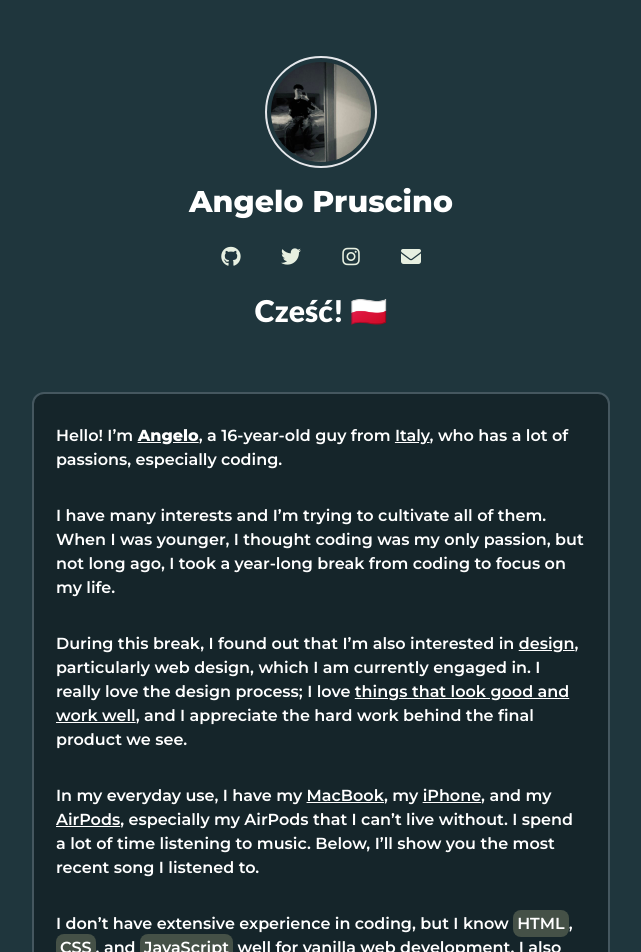
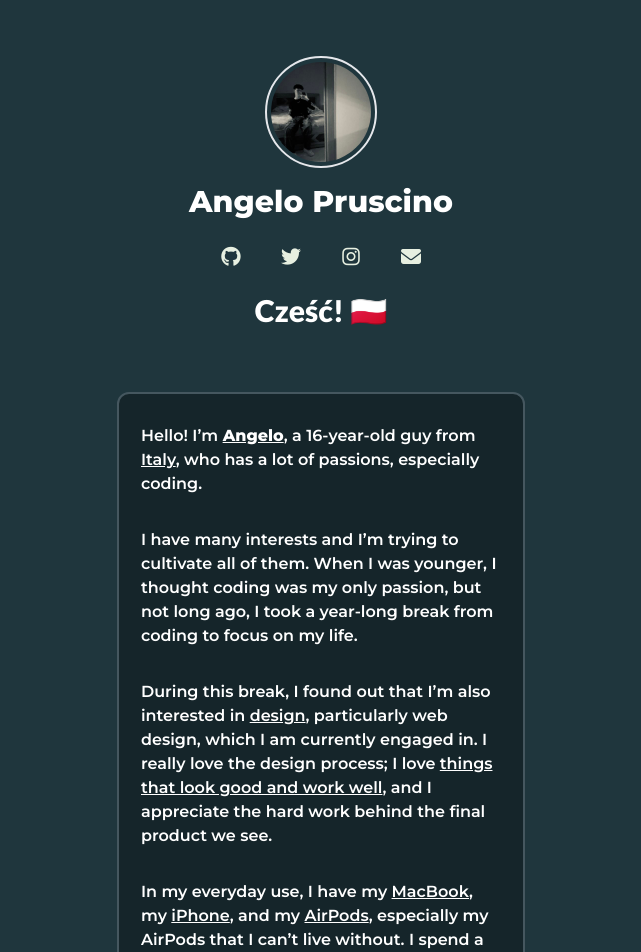
Before and after one commit to accelo0/my-site, a React (Vite) app: page / in a window 1280 px wide. Shown: the top 952 px of the page, without its empty margins (319-960 px from the left). Built offline with nearby package versions, Linux system fonts and the light colour scheme.

Commit message:
fix img e responsive

```diff
--- a/src/components/Body.jsx
+++ b/src/components/Body.jsx
@@ -15,7 +15,7 @@ function Body() {
         <div className="absolute flex items-end inset-0 rounded-t-xl border-2 border-gray-400 bg-black opacity-30"></div>
 
         {/* Testo con opacità 100% */}
-        <div className="relative content-center max-w-[530px] z-10 text-white text-base font-montserrat font-semibold mx-6 my-8">
+        <div className="relative content-center md:max-w-[360px] max-w-[530px] z-10 text-white text-base font-montserrat font-semibold mx-6 my-8">
           <p>
             Hello! I’m <span className="font-extrabold">Angelo</span>, a {years}
             -year-old guy from <span>Italy</span>, who has a lot of passions,
--- a/src/components/Header.jsx
+++ b/src/components/Header.jsx
@@ -1,11 +1,12 @@
 import colors from "../assets/colors.json";
+import img from "../assets/pfpImg.jpg";
 function Header() {
   return (
     <>
       <div className="flex justify-center items-center mt-14">
         <div className="grid place-items-center gap-y-4 text-center">
           <img
-            src="src/assets/pfpImg.jpg"
+            src={img}
             className={`size-28 rounded-full p-1 border-2 border-spacing-6 border-[${colors["white-green"]}]`}
             alt=""
             draggable={false}
```
